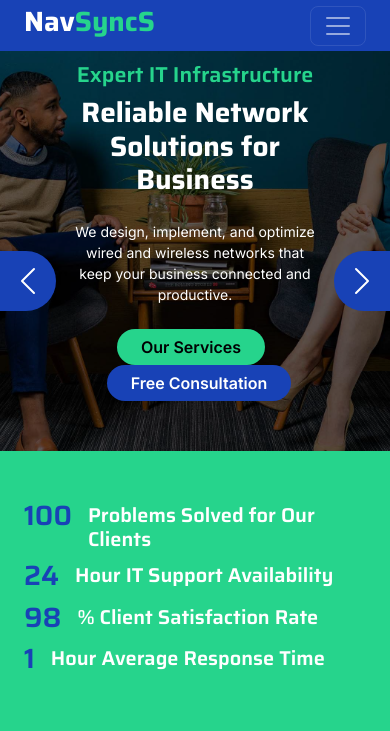
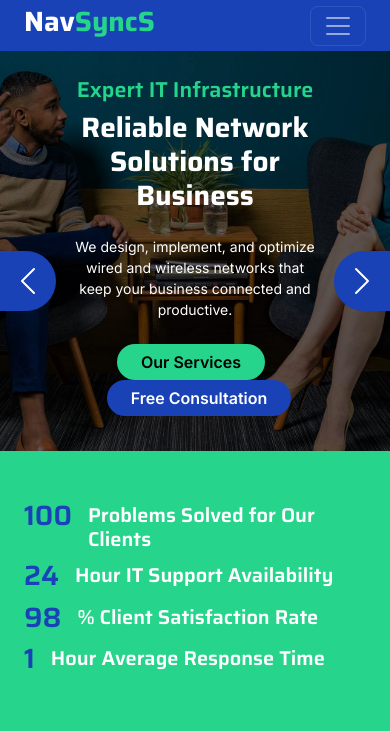
Before and after one commit to khalidsafi-cmd/navsyncs.com, a PHP site: page / in a window 390 px wide; the page is wider, and only the part inside the window is pictured. Shown: the top 731 px of that part. Run offline with PHP 8.4, Linux system fonts and the light colour scheme; some libraries are stand-ins or nearby versions.

Commit message:
new changes

```diff
--- a/css/style.css
+++ b/css/style.css
@@ -175,9 +175,24 @@
     z-index: 1;
 }
 
+@media (max-width: 768px){
+    .carousel-caption {
+        padding-top: 20%;
+        }
+    }
+
 .carousel-item p {
     max-width: 700px;
     margin: 0 auto 35px auto;
+}
+
+@media (max-width: 768px) {
+    .carousel-content {
+        text-align: center;
+        padding-bottom: 10%;
+        max-width: 800px;
+        margin: 0 auto;
+    }
 }
 
 .carousel-control-prev {
```
